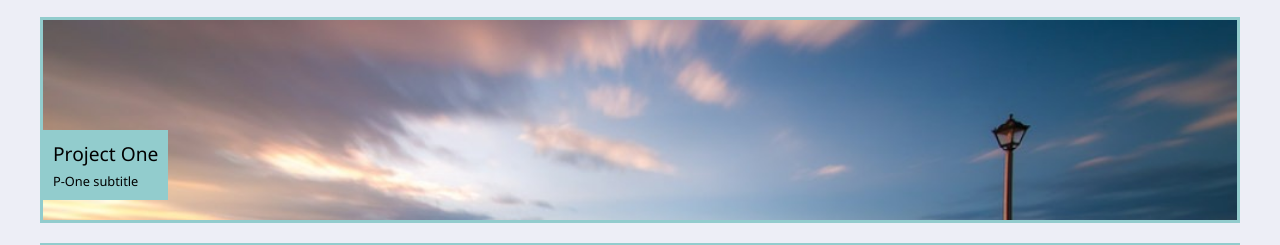
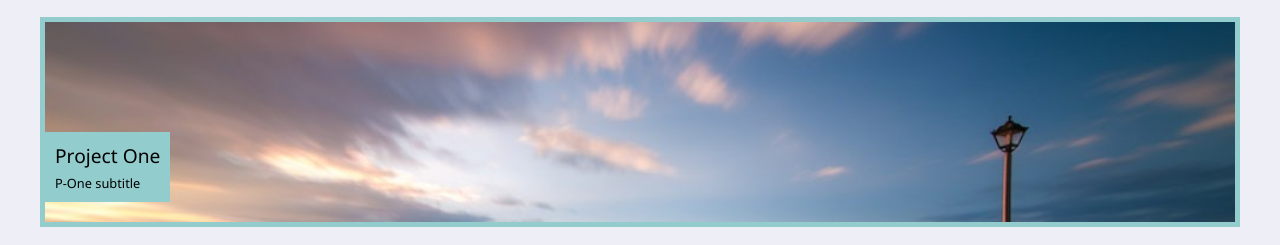
Before and after one commit to pdubya1632/PRW-Digital-v1, a plain HTML site: page index.html in a window 1280 px wide. Shown: the part 634-879 px from the top of the page. Drawn offline with Linux system fonts and the light colour scheme.

Commit message:
increase size of project card border

```diff
--- a/Assets/css/styles.css
+++ b/Assets/css/styles.css
@@ -122,7 +122,7 @@ section {
 .projectCard {
     height: 200px;
     margin-bottom: 20px;
-    border: 3px solid var(--aqua);
+    border: 5px solid var(--aqua);
     display: flex;
     align-items: flex-end;
     background-size: cover;
```
